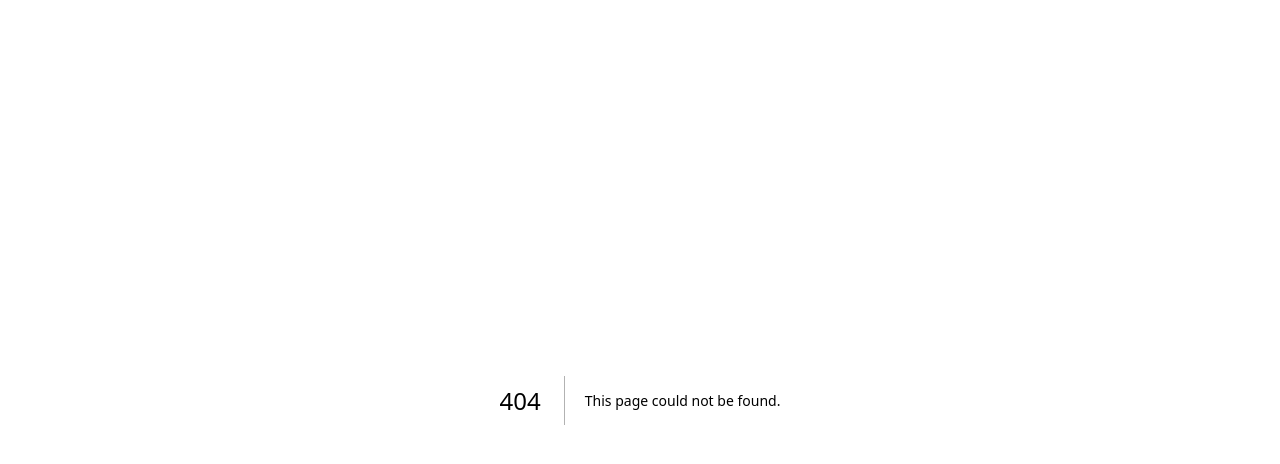
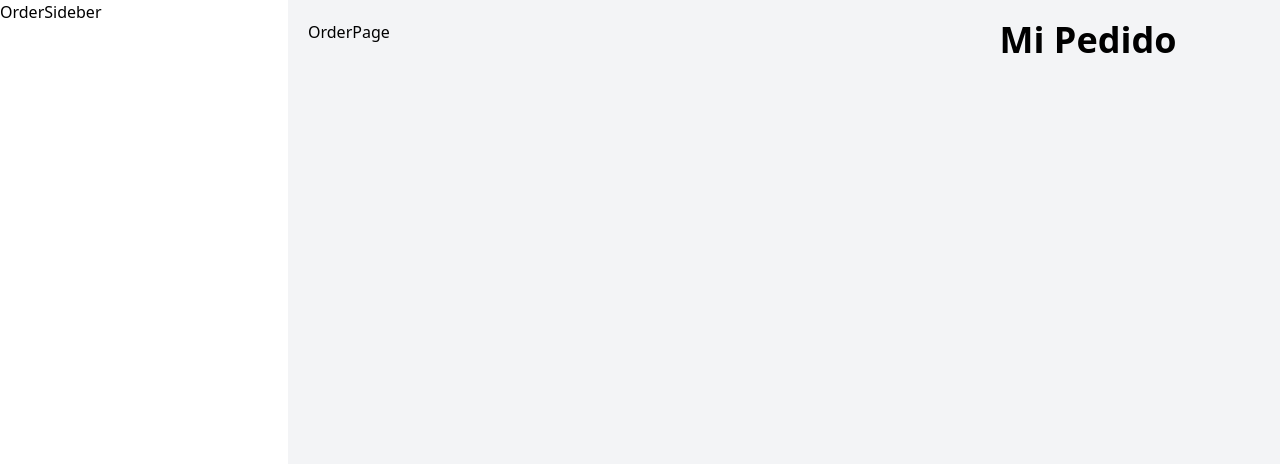
Before and after one commit to JesusPineda29/restaurante_administrador, a Next.js app: page /order in a window 1280 px wide. Before the commit this address had no page. Shown: the top 464 px of the page. Built offline with nearby package versions, Linux system fonts and the light colour scheme.

Commit message:
creando los contenedores principales

```diff
--- a/app/layout.tsx
+++ b/app/layout.tsx
@@ -24,11 +24,7 @@ export default function RootLayout({
 }>) {
   return (
     <html lang="en">
-      <body
-        className={`${geistSans.variable} ${geistMono.variable} antialiased`}
-      >
-        {children}
-      </body>
+      <body className={`${geistSans.variable} ${geistMono.variable} bg-gray-100`}>{children}</body>
     </html>
   );
 }
--- /dev/null
+++ b/app/order/layout.tsx
@@ -0,0 +1,21 @@
+import OrderSidebar from "@/components/order/OrderSidebar";
+import OrderSummary from "@/components/order/OrderSummary";
+
+
+export default function RootLayout({ children }: Readonly<{ children: React.ReactNode; }>) {
+
+    return (
+        <>
+            <div className="md:flex">
+                <OrderSidebar />
+
+
+                <main className="md:flex-1 md:h-screen md:overflow-y-scroll p-5">
+                    {children}
+                </main>
+
+                <OrderSummary />
+            </div>
+        </>
+    )
+}
--- /dev/null
+++ b/app/order/page.tsx
@@ -0,0 +1,7 @@
+
+
+export default function OrderPage() {
+  return (
+    <div>OrderPage</div>
+  )
+}
--- /dev/null
+++ b/app/products/page.tsx
@@ -0,0 +1,7 @@
+
+
+export default function ProductsPage() {
+  return (
+    <div>ProductsPage</div>
+  )
+}
--- /dev/null
+++ b/components/order/OrderSidebar.tsx
@@ -0,0 +1,9 @@
+
+
+export default function OrderSidebar() {
+  return (
+    <aside className="md:w-72 md:h-screen bg-white">
+        OrderSideber
+    </aside>
+  )
+}
--- /dev/null
+++ b/components/order/OrderSummary.tsx
@@ -0,0 +1,9 @@
+
+
+export default function OrderSummary() {
+  return (
+    <aside className="lg:h-screen lg:overflow-y-scroll md:w-64 lg:w-96 p-5">
+        <h1 className="text-4xl text-center font-black">Mi Pedido</h1>
+    </aside>
+  )
+}
```
